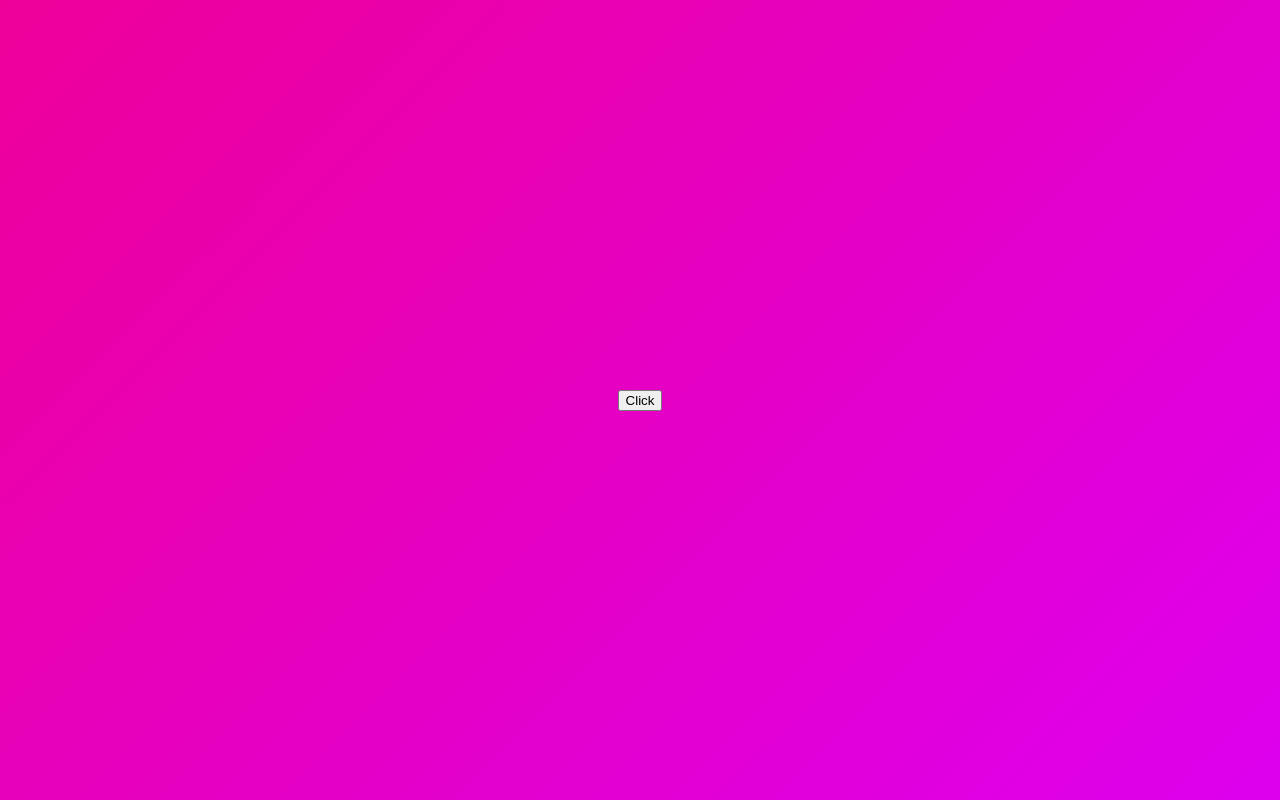
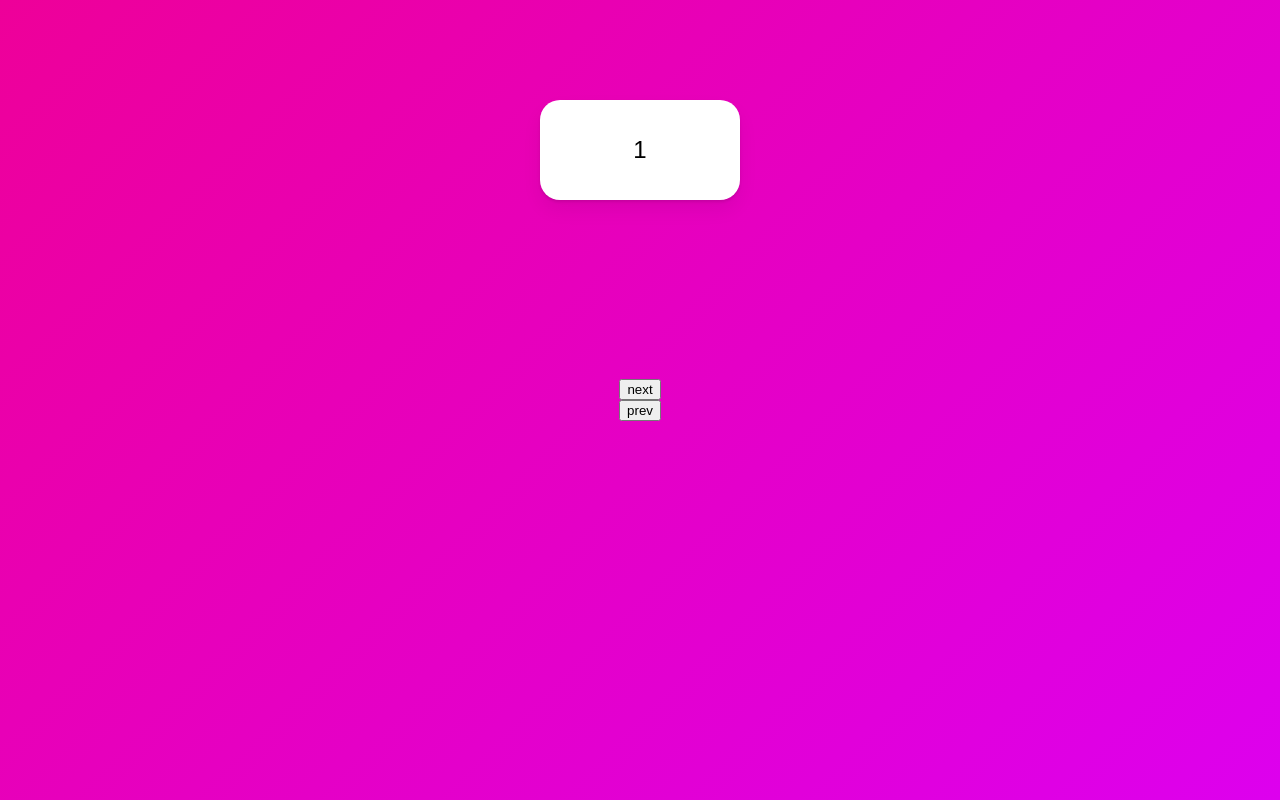
Before and after one commit to zeronedev/react-animations-motion-v2202, a React (Create React App) app: page / in a window 1280 px wide. Built offline with nearby package versions, Linux system fonts and the light colour scheme.

Commit message:
#7.12 Slider part One: 상자 next 슬라이더 에니메여션

```diff
--- a/src/App.tsx
+++ b/src/App.tsx
@@ -8,51 +8,70 @@
   display: flex;
   justify-content: center;
   align-items: center;
+  flex-direction: column;
 `;
 
 const Box = styled(motion.div)`
-  width: 400px;
-  height: 200px;
+  width: 200px;
+  height: 100px;
   background-color: rgba(255, 255, 255, 1);
-  border-radius: 40px;
+  border-radius: 20px;
   position: absolute;
   top: 100px;
+  display: flex;
+  justify-content: center;
+  align-items: center;
+  font-size: 24px;
   box-shadow: 0 2px 3px rgba(0, 0, 0, 0.1), 0 10px 20px rgba(0, 0, 0, 0.06);
 `;
 
-const boxVariants = {
-  initial: {
+const box = {
+  invisible: {
+    x: 500,
     opacity: 0,
     scale: 0,
   },
   visible: {
+    x: 0,
     opacity: 1,
     scale: 1,
-    rotateZ: 360,
+    transition: {
+      duration: 1,
+    },
   },
-  leaving: {
+  exit: {
+    x: -500,
     opacity: 0,
     scale: 0,
-    y: 50,
+    transition: {
+      duration: 1,
+    },
   },
 };
 
 function App() {
-  const [showing, setShowing] = useState(false);
-  const toggleShowing = () => setShowing((prev) => !prev);
+  const [visible, setVisible] = useState(1);
+  const nextPlease = () => setVisible((prev) => (prev === 10 ? 10 : prev + 1));
+  const prevPlease = () => setVisible((prev) => (prev === 1 ? 1 : prev - 1));
   return (
     <Wrapper>
-      <button onClick={toggleShowing}>Click</button>
       <AnimatePresence>
-        {showing ? (
-          <Box
-            variants={boxVariants}
-            initial="initial"
-            animate="visible"
-            exit="leaving"
-          />
-        ) : null}
+        {[1, 2, 3, 4, 5, 6, 7, 8, 9, 10].map((i) =>
+          i === visible ? (
+            <Box
+              variants={box}
+              initial="invisible"
+              animate="visible"
+              exit="exit"
+              key={i}
+            >
+              {i}
+            </Box>
+          ) : null
+        )}
       </AnimatePresence>
+      <button onClick={nextPlease}>next</button>
+      <button onClick={prevPlease}>prev</button>
     </Wrapper>
   );
 }
```
